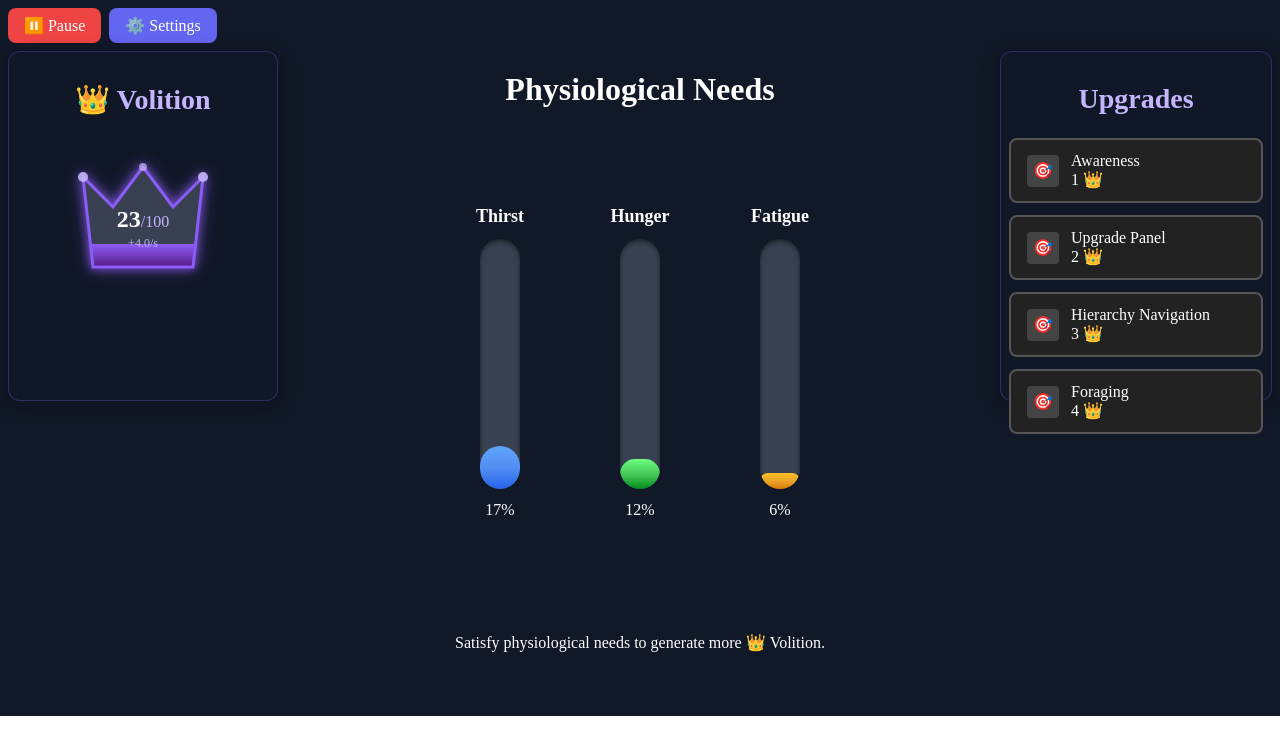
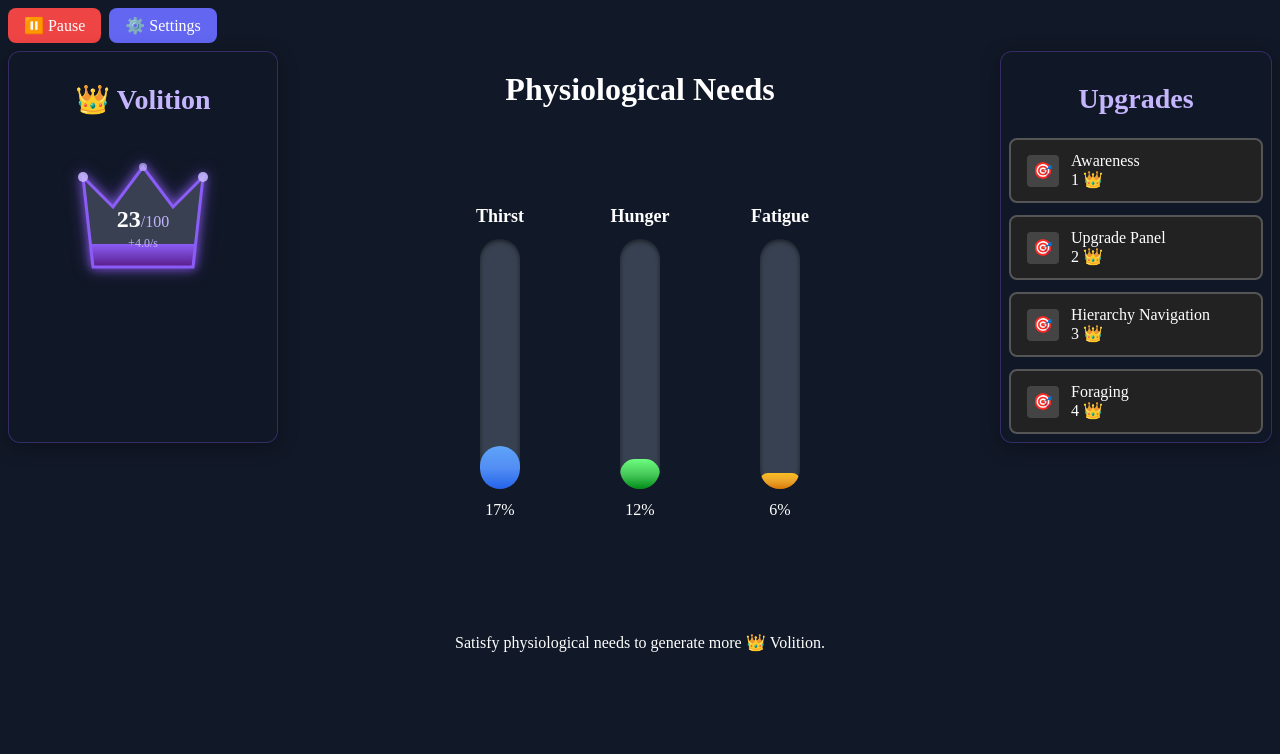
Before and after one commit to BMorin87/delta-drive, a React (Vite) app: page / in a window 1280 px wide. Shown: the top 754 px of the page. Built offline with nearby package versions, Linux system fonts and the light colour scheme.

Commit message:
Layout tweaks

```diff
--- a/src/styles/DeltaGame.css
+++ b/src/styles/DeltaGame.css
@@ -12,7 +12,7 @@
     "volition discovery"
     "tier tier"
     "nav nav";
-  grid-template-rows: auto auto 1fr auto;
+  grid-template-rows: auto auto 1fr 1fr;
   grid-template-columns: 1fr 1fr;
 }
 
@@ -22,7 +22,7 @@
       "header header header"
       "volition tier discovery"
       "nav tier .";
-    grid-template-rows: auto 50% 50%;
+    grid-template-rows: auto 1fr 1fr;
     grid-template-columns: 17rem auto 17rem;
   }
 }
--- a/src/styles/HierarchyNavigation.css
+++ b/src/styles/HierarchyNavigation.css
@@ -7,8 +7,8 @@
   flex-direction: column;
   align-items: center;
   gap: 1.5rem;
+  margin-top: 0.5rem;
   grid-area: nav;
-  margin: 0.25rem;
   transition: opacity 0.5s ease-out;
   opacity: 0;
   pointer-events: none;
--- a/src/styles/index.css
+++ b/src/styles/index.css
@@ -10,8 +10,9 @@ a:hover {
 body {
   margin: 0;
   min-width: 320px;
-  min-height: 100vh;
+  height: 100vh;
   width: 100vw;
+  background: #0a1120;
 }
 
 h1 {
@@ -41,7 +42,7 @@ button:focus-visible {
 #root {
   margin: 0;
   padding: 0;
-  background: #0a1120;
+  height: 100%;
 }
 
 @media (prefers-color-scheme: light) {
```
